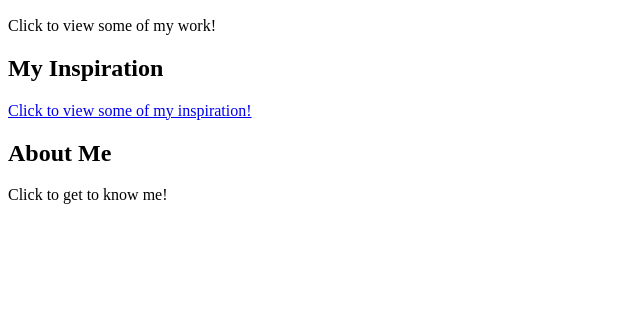
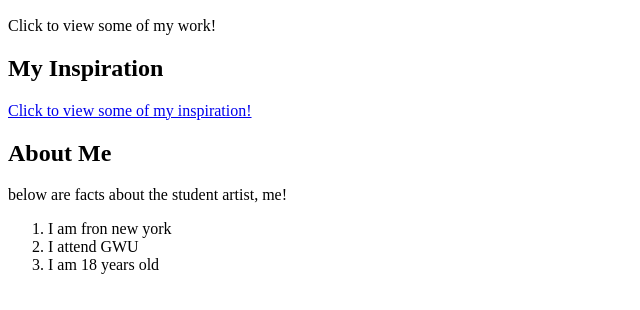
Before and after one commit to brynnb23/portfoliowebsite, a plain HTML site: page index.html in a window 1280 px wide. Shown: the part 110-420 px from the top of the page, without its empty margins (0-640 px from the left). Drawn offline with Linux system fonts and the light colour scheme.

Commit message:
added lists

```diff
--- a/index.html
+++ b/index.html
@@ -14,8 +14,12 @@
         Click to view some of my inspiration!</a>
         </p>
 
-    <h2>About Me</h2>
-    <p>Click to get to know me!</p>
-
+    <h2>About Me </h2>
+    <div>below are facts about the student artist, me!</div>
+    </h2>
+    <ol> <li>I am fron new york</li>
+         <li> I attend GWU</li>
+         <li>I am 18 years old</li>
+    </ol>
 </body>
 </html>
```
